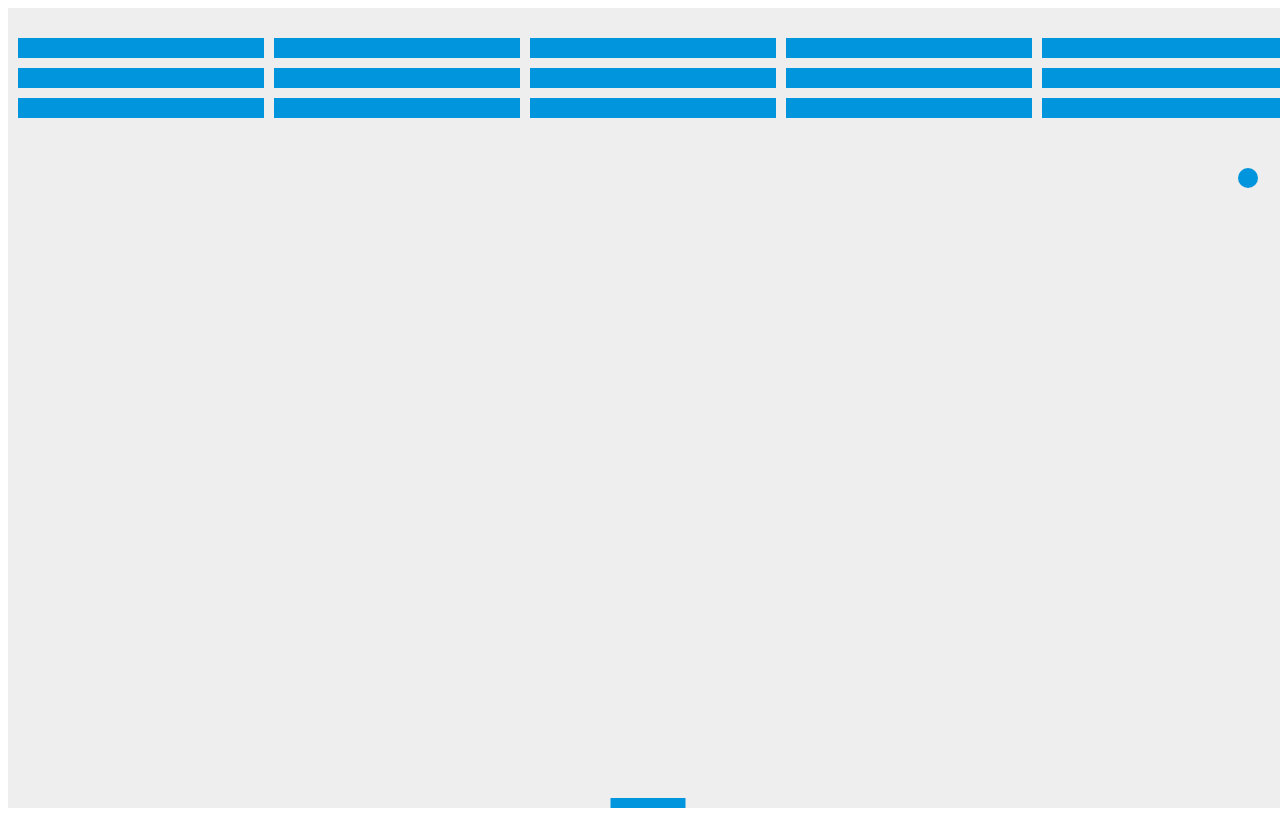
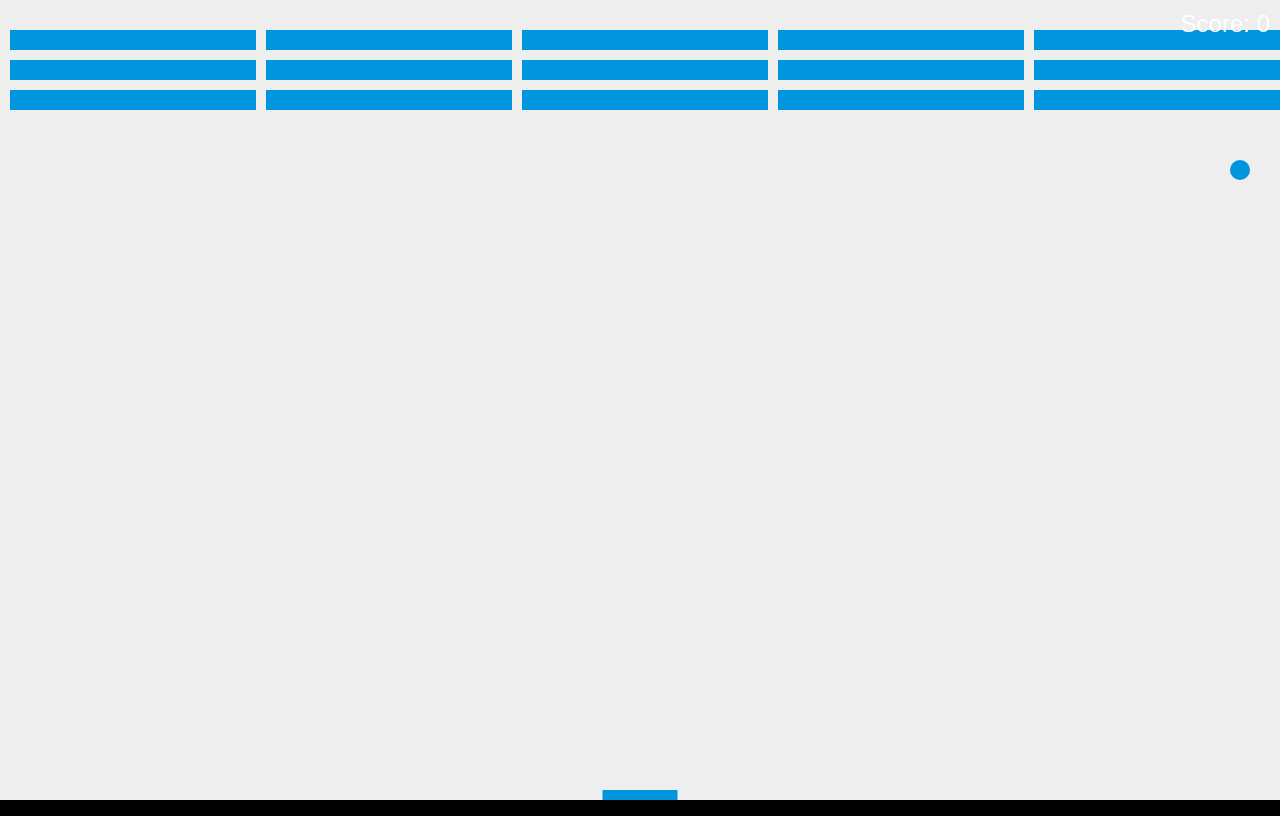
Before and after one commit to daniel9kim/001, a plain HTML site: page block.html in a window 1280 px wide. Drawn offline with Linux system fonts and the light colour scheme.

Commit message:
Update block.html

```diff
--- a/block.html
+++ b/block.html
@@ -5,15 +5,31 @@
     <meta name="viewport" content="width=device-width, initial-scale=1.0">
     <title>Brick Breaker Game</title>
     <style>
+        body {
+            margin: 0;
+            padding: 0;
+            overflow: hidden;
+            background: #000;
+            color: #fff;
+            font-family: Arial, sans-serif;
+        }
         canvas {
             display: block;
             margin: auto;
             background: #eee;
+            touch-action: none;
+        }
+        #score {
+            position: absolute;
+            top: 10px;
+            right: 10px;
+            font-size: 24px;
         }
     </style>
 </head>
 <body>
-    <canvas id="gameCanvas" width="480" height="320"></canvas>
+    <canvas id="gameCanvas"></canvas>
+    <div id="score">Score: 0</div>
     <script src="block.js"></script>
 </body>
 </html>
```
